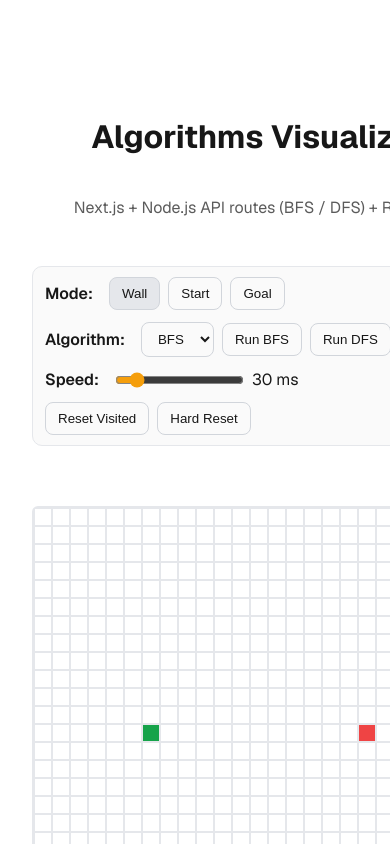
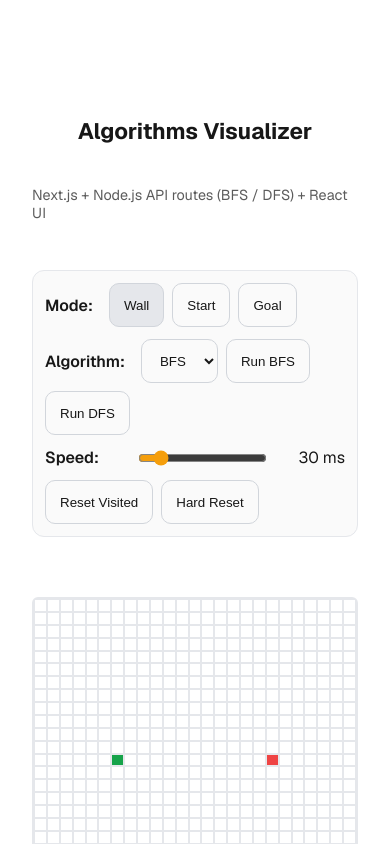
Before and after one commit to carlosdrojas/AlgoVisualizer, a Next.js app: page / in a window 390 px wide. Shown: the top 844 px of the page. Built offline with nearby package versions, Linux system fonts and the light colour scheme.

Commit message:
making mobile friendly changes

```diff
--- a/components/Grid.js
+++ b/components/Grid.js
@@ -6,35 +6,43 @@ export default function Grid({ grid, mode, running, onCellClick, onWallPaint })
   const isDownRef = useRef(false);
 
   useEffect(() => {
-    const up = () => {
-      isDownRef.current = false;
-      setIsDown(false);
-    };
+    const up = () => { isDownRef.current = false; setIsDown(false); };
     window.addEventListener("mouseup", up);
     window.addEventListener("mouseleave", up);
+    window.addEventListener("touchend", up);
+    window.addEventListener("touchcancel", up);
     return () => {
       window.removeEventListener("mouseup", up);
       window.removeEventListener("mouseleave", up);
+      window.removeEventListener("touchend", up);
+      window.removeEventListener("touchcancel", up);
     };
   }, []);
 
   function handleMouseDown(r, c) {
     if (running) return;
-    isDownRef.current = true;
-    setIsDown(true);
-
-    if (mode === "wall") {
-      onWallPaint(r, c); // paint/toggle wall immediately on mousedown
-    } else {
-      onCellClick(r, c); // start/goal placement still via click
-    }
+    isDownRef.current = true; setIsDown(true);
+    if (mode === "wall") onWallPaint(r, c);
+    else onCellClick(r, c);
   }
 
   function handleMouseEnter(r, c) {
     if (running) return;
-    // only paint on drag while in wall mode
+    if (isDownRef.current && mode === "wall") onWallPaint(r, c);
+  }
+
+  // TOUCH: drag to draw walls; tap to place start/goal
+  function handleTouchStart(e, r, c) {
+    if (running) return;
+    isDownRef.current = true; setIsDown(true);
+    if (mode === "wall") { onWallPaint(r, c); e.preventDefault(); }
+    else onCellClick(r, c);
+  }
+  function handleTouchMove(e, r, c) {
+    if (running) return;
     if (isDownRef.current && mode === "wall") {
       onWallPaint(r, c);
+      e.preventDefault(); // reduce page scroll while drawing
     }
   }
 
@@ -57,6 +65,8 @@ export default function Grid({ grid, mode, running, onCellClick, onWallPaint })
               aria-label={`cell ${cell.r},${cell.c}`}
               onMouseDown={() => handleMouseDown(cell.r, cell.c)}
               onMouseEnter={() => handleMouseEnter(cell.r, cell.c)}
+              onTouchStart={(e) => handleTouchStart(e, cell.r, cell.c)}
+              onTouchMove={(e) => handleTouchMove(e, cell.r, cell.c)}
             />
           ))}
         </div>
--- a/pages/index.js
+++ b/pages/index.js
@@ -29,8 +29,8 @@ export default function Home() {
   const [grid, setGrid] = useState(emptyGrid());
   const [mode, setMode] = useState("wall"); // 'start' | 'goal' | 'wall'
   const [running, setRunning] = useState(false);
-  const [algo, setAlgo] = useState("bfs"); // 'bfs' | 'dfs'
-  const [speed, setSpeed] = useState(30); // ms per step
+  const [algo, setAlgo] = useState("bfs");
+  const [speed, setSpeed] = useState(30);
 
   const startRef = useRef({ r: 12, c: 6 });
   const goalRef = useRef({ r: 12, c: 18 });
@@ -46,19 +46,13 @@ export default function Home() {
   }, []);
 
   function resetVisited() {
-    if (animRef.current) {
-      clearTimeout(animRef.current);
-      animRef.current = null;
-    }
+    if (animRef.current) { clearTimeout(animRef.current); animRef.current = null; }
     setRunning(false);
     setGrid((g) => g.map((row) => row.map((cell) => ({ ...cell, visited: false, onPath: false }))));
   }
 
   function hardReset() {
-    if (animRef.current) {
-      clearTimeout(animRef.current);
-      animRef.current = null;
-    }
+    if (animRef.current) { clearTimeout(animRef.current); animRef.current = null; }
     setRunning(false);
     setGrid(emptyGrid());
     setTimeout(() => {
@@ -71,7 +65,6 @@ export default function Home() {
     }, 0);
   }
 
-  // Click handler (respects mode)
   function handleCellClick(r, c) {
     if (running) return;
     setGrid((g) => {
@@ -85,23 +78,19 @@ export default function Home() {
         ng[r][c].goal = true;
         goalRef.current = { r, c };
       } else {
-        // wall mode uses onWallPaint instead
         if (!ng[r][c].start && !ng[r][c].goal) ng[r][c].wall = !ng[r][c].wall;
       }
       return ng;
     });
   }
 
-  // Drag painting walls only (never moves start/goal)
+  // Draw walls (mouse drag / touch move)
   function onWallPaint(r, c) {
     if (running) return;
     setGrid((g) => {
       const ng = g.map((row) => row.map((cell) => ({ ...cell })));
       const cell = ng[r][c];
-      if (!cell.start && !cell.goal) {
-        cell.wall = !cell.wall; // force paint "on" while dragging
-        // If you'd prefer toggling while dragging, use: cell.wall = !cell.wall;
-      }
+      if (!cell.start && !cell.goal) cell.wall = true; // paint ON while dragging
       return ng;
     });
   }
@@ -137,13 +126,9 @@ export default function Home() {
         });
         animRef.current = setTimeout(step, speed);
       } else {
-        // unreachable-goal guard
         const key = (n) => `${n.r},${n.c}`;
         const goalKey = key(goalRef.current);
-        if (!parent[goalKey]) {
-          setRunning(false);
-          return;
-        }
+        if (!parent[goalKey]) { setRunning(false); return; }
 
         // reconstruct path
         const path = [];
@@ -178,8 +163,8 @@ export default function Home() {
 
       <div className={`${styles.page} ${geistSans.variable} ${geistMono.variable}`}>
         <main className={styles.main}>
-          <h1 style={{ marginBottom: 8 }}>Algorithms Visualizer</h1>
-          <p style={{ opacity: 0.7, marginTop: 0, marginBottom: 16 }}>
+          <h1 style={{ marginBottom: 8, fontSize: "clamp(1.4rem, 3vw, 2rem)" }}>Algorithms Visualizer</h1>
+          <p style={{ opacity: 0.7, marginTop: 0, marginBottom: 16, fontSize: "clamp(.9rem, 2.5vw, 1rem)" }}>
             Next.js + Node.js API routes (BFS / DFS) + React UI
           </p>
 
@@ -197,7 +182,8 @@ export default function Home() {
             onHardReset={hardReset}
           />
 
-          <div style={{ marginTop: 12 }}>
+          {/* Auto-fit square grid */}
+          <div className="grid-wrapper">
             <Grid
               grid={grid}
               mode={mode}
@@ -207,16 +193,10 @@ export default function Home() {
             />
           </div>
 
-          <p style={{ marginTop: 12, opacity: 0.7 }}>
-            Tip: switch modes to set <b>Start</b>/<b>Goal</b> or hold the mouse to <b>draw Walls</b>, then run BFS/DFS.
+          <p style={{ marginTop: 12, opacity: 0.7, fontSize: "clamp(.85rem, 2.3vw, .95rem)" }}>
+            Tip: set <b>Start</b>/<b>Goal</b>, then tap or drag to draw <b>Walls</b>, and run BFS/DFS.
           </p>
         </main>
-
-        <footer className={styles.footer}>
-          <a href="https://nextjs.org/learn" target="_blank" rel="noopener noreferrer">Learn</a>
-          <a href="https://vercel.com/templates?framework=next.js" target="_blank" rel="noopener noreferrer">Templates</a>
-          <a href="https://nextjs.org" target="_blank" rel="noopener noreferrer">nextjs.org →</a>
-        </footer>
       </div>
     </>
   );
--- a/styles/globals.css
+++ b/styles/globals.css
@@ -1,15 +1,15 @@
-/* --- existing theme + base --- */
+/* THEME */
 :root {
   --background: #ffffff;
   --foreground: #171717;
 
-  /* added semantic colors for the visualizer */
+  /* visualizer colors */
   --cell-border: #e5e7eb;
-  --cell-wall: #0b1020;      /* darker, bluer wall */
-  --cell-visited: #8ec5ff;   /* light blue */
-  --cell-path: #f59e0b;      /* bright amber for final path */
-  --cell-start: #16a34a;     /* green */
-  --cell-goal: #ef4444;      /* red */
+  --cell-wall: #000000;     /* high-contrast walls */
+  --cell-visited: #8ec5ff;  /* light blue */
+  --cell-path: #f59e0b;     /* bright amber */
+  --cell-start: #16a34a;
+  --cell-goal: #ef4444;
 
   --panel-border: #e5e7eb;
   --panel-bg: #fafafa;
@@ -24,13 +24,6 @@
     --foreground: #ededed;
 
     --cell-border: #2a2a2a;
-    --cell-wall: #0a0f1a;     /* even darker in dark mode */
-    --cell-visited: #3b82f6;  /* stronger blue */
-    --cell-path: #f59e0b;     /* keep bright amber */
-    --cell-start: #16a34a;
-    --cell-goal: #dc2626;
-
-
     --panel-border: #2a2a2a;
     --panel-bg: #111111;
     --button-bg-active: #1f2937;
@@ -38,12 +31,8 @@
   }
 }
 
-html,
-body {
-  max-width: 100vw;
-  overflow-x: hidden;
-}
-
+/* BASE */
+html, body { max-width: 100vw; overflow-x: hidden; }
 body {
   color: var(--foreground);
   background: var(--background);
@@ -51,116 +40,76 @@ body {
   -webkit-font-smoothing: antialiased;
   -moz-osx-font-smoothing: grayscale;
 }
+* { box-sizing: border-box; padding: 0; margin: 0; }
+a { color: inherit; text-decoration: none; }
+@media (prefers-color-scheme: dark) { html { color-scheme: dark; } }
 
-* {
-  box-sizing: border-box;
-  padding: 0;
-  margin: 0;
-}
-
-a {
-  color: inherit;
-  text-decoration: none;
-}
-
-@media (prefers-color-scheme: dark) {
-  html { color-scheme: dark; }
-}
-
-/* --- ADDED: visualizer UI styles --- */
-
-/* Controls toolbar */
+/* CONTROLS */
 .controls {
   display: grid;
-  grid-template-columns: 1.2fr 1.4fr 1fr auto;
+  grid-template-columns: 1fr 1fr 1fr auto;
   gap: 12px;
   align-items: center;
   width: 100%;
   max-width: 980px;
   margin: 0 auto 16px auto;
-  padding: 10px 12px;
+  padding: 12px;
   border: 1px solid var(--panel-border);
-  border-radius: 10px;
+  border-radius: 12px;
   background: var(--panel-bg);
 }
-
-.controls label {
-  font-weight: 600;
-  margin-right: 8px;
-  white-space: nowrap;
+.controls label { font-weight: 600; margin-right: 8px; white-space: nowrap; }
+.controls .modes, .controls .algos, .controls .speed, .controls .resets {
+  display: flex; align-items: center; gap: 8px; flex-wrap: wrap;
 }
-
-.controls .modes,
-.controls .algos,
-.controls .speed,
-.controls .resets {
-  display: flex;
-  align-items: center;
-  gap: 8px;
-  flex-wrap: wrap;
-}
-
-.controls button,
-.controls select {
-  padding: 8px 12px;
+.controls button, .controls select {
+  padding: 10px 14px;
   border: 1px solid var(--button-border);
-  border-radius: 8px;
+  border-radius: 10px;
   background: var(--button-bg);
   color: inherit;
   cursor: pointer;
+  min-height: 44px;            /* finger-friendly tap target */
 }
+.controls button.active { background: var(--button-bg-active); }
+.controls input[type="range"] { accent-color: var(--cell-path); }
 
-.controls button.active {
-  background: var(--button-bg-active);
+/* GRID: auto-fit width, perfect squares, mobile friendly */
+.grid-wrapper {
+  width: 100%;
+  max-width: 980px;            /* cap on large desktops */
+  margin: 12px auto 0 auto;
+  aspect-ratio: 1 / 1;         /* keep grid square; fills width */
 }
-
-.controls input[type="range"] {
-  accent-color: var(--cell-path);
-}
-
-/* Grid */
 .grid {
   display: inline-block;
+  width: 100%;
+  height: 100%;
   border: 2px solid var(--panel-border);
   border-radius: 6px;
   user-select: none;
+  touch-action: none;          /* improves touch drawing on mobile */
 }
-
-.row {
-  display: flex;
-}
-
+.row { display: flex; flex: 1; }
 .cell {
-  width: 22px;
-  height: 22px;
+  flex: 1;                     /* evenly fill row */
+  aspect-ratio: 1 / 1;         /* each cell is square */
   border: 1px solid var(--cell-border);
   transition: background-color 120ms linear, box-shadow 120ms linear;
 }
 
-/* Cell states */
+/* STATES */
 .cell.wall   { background: var(--cell-wall); }
 .cell.visited{ background: var(--cell-visited); }
 .cell.path   { background: var(--cell-path); }
 .cell.start  { background: var(--cell-start); }
 .cell.goal   { background: var(--cell-goal); }
+.cell:focus-visible { outline: 2px solid var(--cell-path); outline-offset: -2px; }
+.cell:hover { box-shadow: inset 0 0 0 1px rgba(0,0,0,0.12); }
 
-/* Focus & hover affordances for accessibility */
-.cell:focus-visible {
-  outline: 2px solid var(--cell-path);
-  outline-offset: -2px;
+/* RESPONSIVE TWEAKS */
+@media (max-width: 900px) { .controls { grid-template-columns: 1fr 1fr; } }
+@media (max-width: 600px) {
+  .controls { grid-template-columns: 1fr; }
+  .controls .speed { justify-content: space-between; }
 }
-
-.cell:hover {
-  box-shadow: inset 0 0 0 1px rgba(0,0,0,0.12);
-}
-
-/* Small screens: compress spacing slightly */
-@media (max-width: 600px) {
-  .controls {
-    grid-template-columns: 1fr;
-  }
-  .cell {
-    width: 18px;
-    height: 18px;
-  }
-}
```
